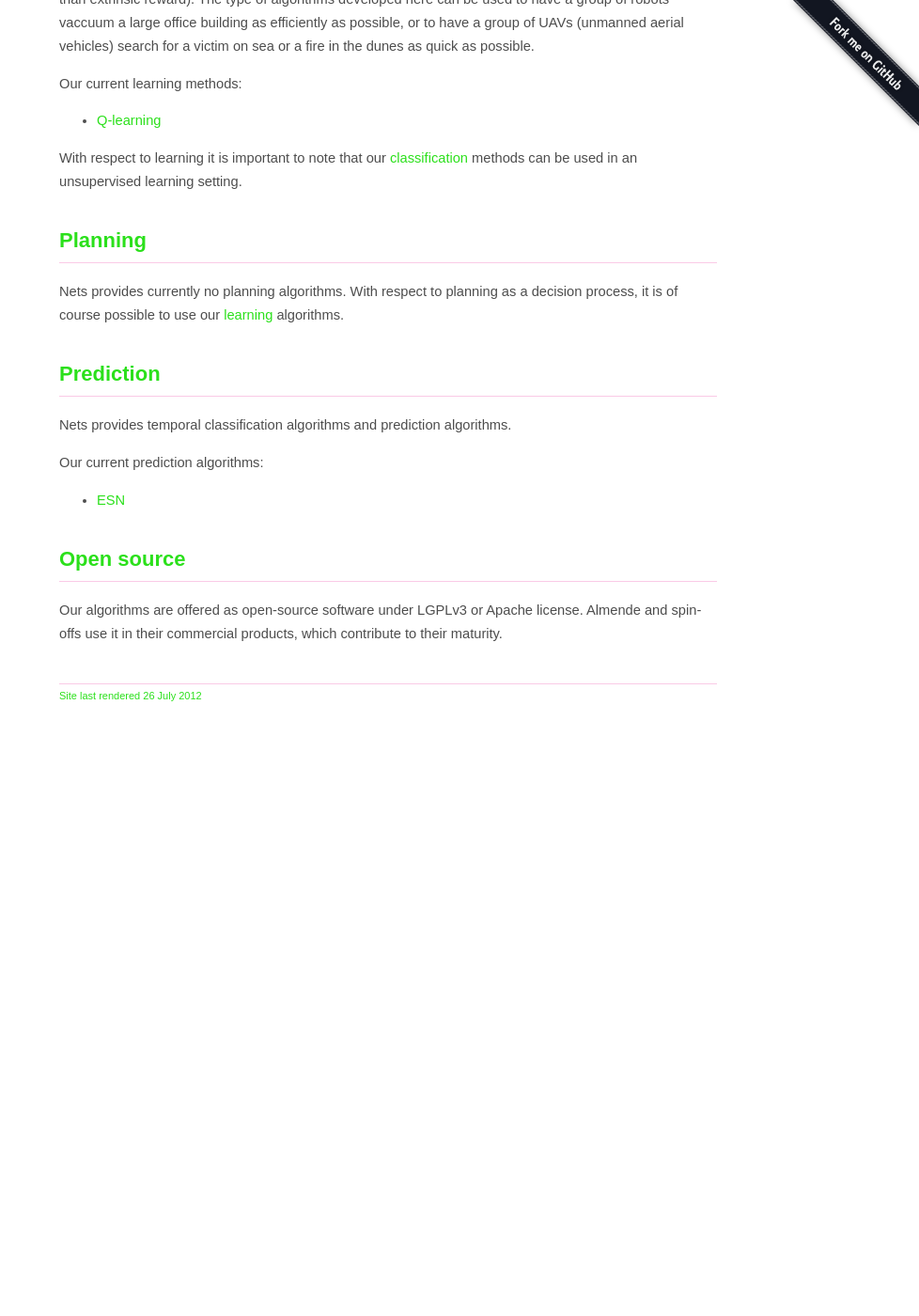
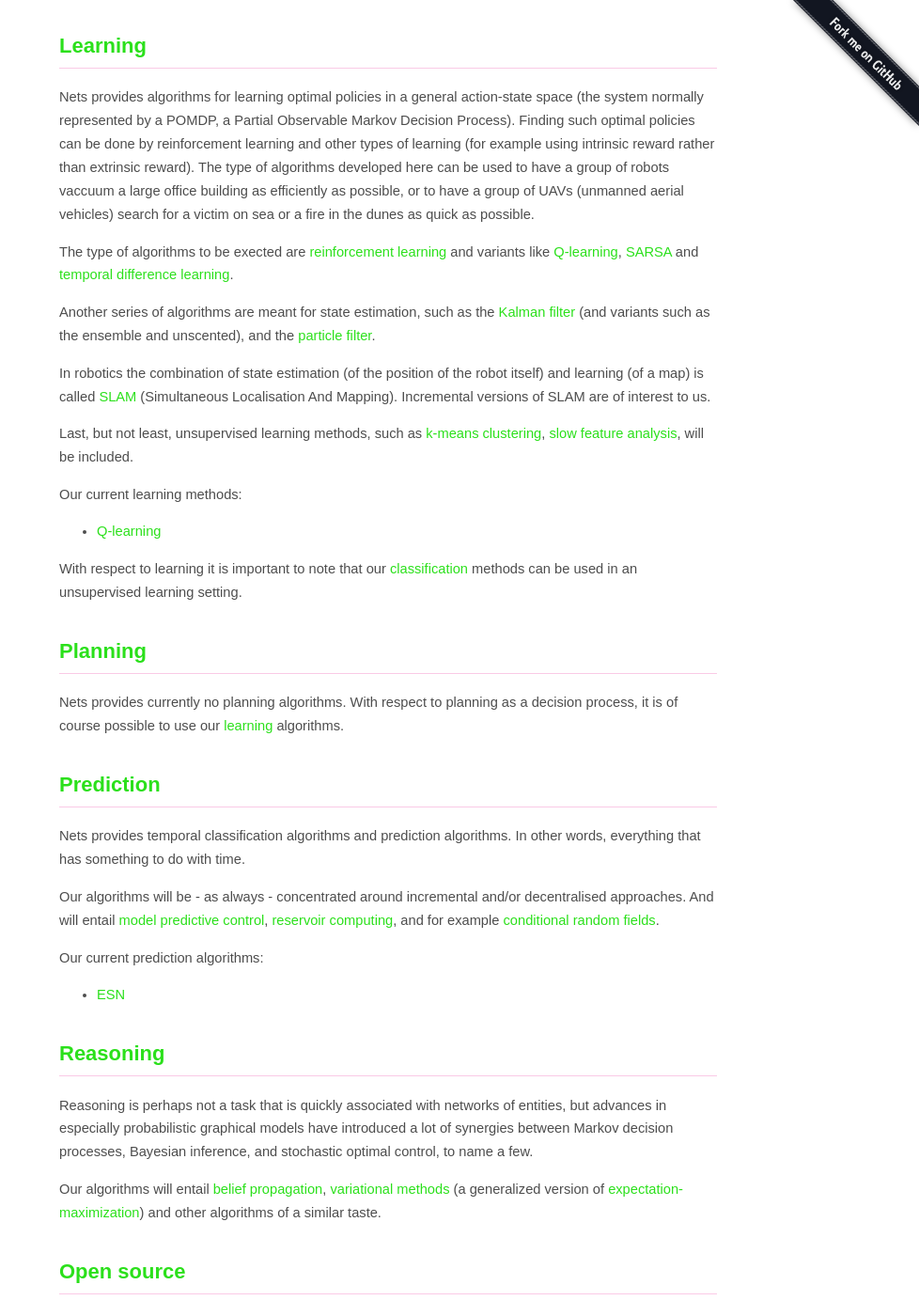
Before and after one commit to almende/nets, a Jekyll site: the page built from index.md, in a window 1280 px wide and 1400 px high, scrolled down 1151 px. Shown: the whole window at 94% size, without its empty margins (302-1280 px from the left). Built offline with Jekyll 4.4.1, drawn with Linux system fonts in a browser that asks for light colours; before the commit the page ends 1954 px from its top, so only the background shows below that; some of the changed text lies outside the part shown.

Commit message:
Add plans for future

```diff
--- a/index.md
+++ b/index.md
@@ -19,6 +19,7 @@ Our algorithms can be divided into several categories:
 - [Learning](#learning)
 - [Planning](#planning)
 - [Prediction](#prediction)
+- [Reasoning](#reasoning)
 
 <!--
 [<img src="img/dobots.png"
@@ -33,6 +34,12 @@ as basic functionality for classification, learning, and other higher-level task
 are for example vision processing algorithms (such as optic flow calculations and basic
 image feature extraction).
 
+Our signal processing suite will contain (besides image processing facilities) procedures
+like [principle component analysis](http://en.wikipedia.org/wiki/Principal_components_analysis),
+[independent component analysis](http://en.wikipedia.org/wiki/Independent_component_analysis),
+[singular value decomposition](http://en.wikipedia.org/wiki/Singular_value_decomposition), and
+other pretty standard techniques.
+
 - Links to this software will follow soon.
 
 ## Classification {#classification}
@@ -44,6 +51,11 @@ in an incremental fashion rather than having all new data items available in for
 example a file. This makes the software useful on robotics, or in real-time settings,
 contrary to for example Hadoop or the Google Prediction API. However, what lacks yet
 is to provide a nice online interface to have these classifiers used by third-parties.
+
+Our repository of classifiers will be extended in the near future with for example the
+[support vector machine](http://en.wikipedia.org/wiki/Support_vector_machine), the
+[naive Bayes classifier](http://en.wikipedia.org/wiki/Naive_Bayes_classifier), and
+[multilayer perceptrons](http://en.wikipedia.org/wiki/Multilayer_perceptron).
 
 Our current classifiers:
 
@@ -61,6 +73,20 @@ a large office building as efficiently as possible, or to have a group of UAVs
 (unmanned aerial vehicles) search for a victim on sea or a fire in the dunes as
 quick as possible.
 
+The type of algorithms to be exected are [reinforcement learning](http://en.wikipedia.org/wiki/Reinforcement_learning)
+and variants like [Q-learning](http://en.wikipedia.org/wiki/Q_learning), [SARSA](http://en.wikipedia.org/wiki/SARSA) and [temporal difference learning](http://en.wikipedia.org/wiki/Temporal_difference_learning).
+
+Another series of algorithms are meant for state estimation, such as the [Kalman filter](http://en.wikipedia.org/wiki/Kalman_filter)
+(and variants such as the ensemble and unscented), and the [particle filter](http://en.wikipedia.org/wiki/Particle_filter).
+
+In robotics the combination of state estimation (of the position of the robot itself) and
+learning (of a map) is called [SLAM](http://en.wikipedia.org/wiki/Simultaneous_localization_and_mapping)
+(Simultaneous Localisation And Mapping). Incremental versions of SLAM are of interest to us.
+
+Last, but not least, unsupervised learning methods, such as [k-means clustering](http://en.wikipedia.org/wiki/K-means_clustering),
+[slow feature analysis](http://en.wikipedia.org/wiki/Principal_components_analysis), will be
+included.
+
 Our current learning methods:
 
 - [Q-learning](https://github.com/mrquincle/actionperception)
@@ -75,12 +101,29 @@ process, it is of course possible to use our [learning](#learning) algorithms.
 
 ## Prediction {#prediction}
 
-Nets provides temporal classification algorithms and prediction algorithms.
+Nets provides temporal classification algorithms and prediction algorithms. In other words,
+everything that has something to do with time.
+
+Our algorithms will be - as always - concentrated around incremental and/or decentralised
+approaches. And will entail [model predictive control](http://en.wikipedia.org/wiki/Model_predictive_control),
+[reservoir computing](http://en.wikipedia.org/wiki/Reservoir_computing), and for example
+[conditional random fields](http://en.wikipedia.org/wiki/Conditional_random_field).
 
 Our current prediction algorithms:
 
 - [ESN](https://github.com/mrquincle/esn)
 
+## Reasoning {#reasoning}
+
+Reasoning is perhaps not a task that is quickly associated with networks of entities, but
+advances in especially probabilistic graphical models have introduced a lot of synergies
+between Markov decision processes, Bayesian inference, and stochastic optimal control, to
+name a few.
+
+Our algorithms will entail [belief propagation](http://en.wikipedia.org/wiki/Belief_propagation),
+[variational methods](http://en.wikipedia.org/wiki/Variational_Bayesian_methods) (a generalized
+version of [expectation-maximization](http://en.wikipedia.org/wiki/Expectation-maximization))
+and other algorithms of a similar taste.
 
 ## Open source {#opensource}
 
```
